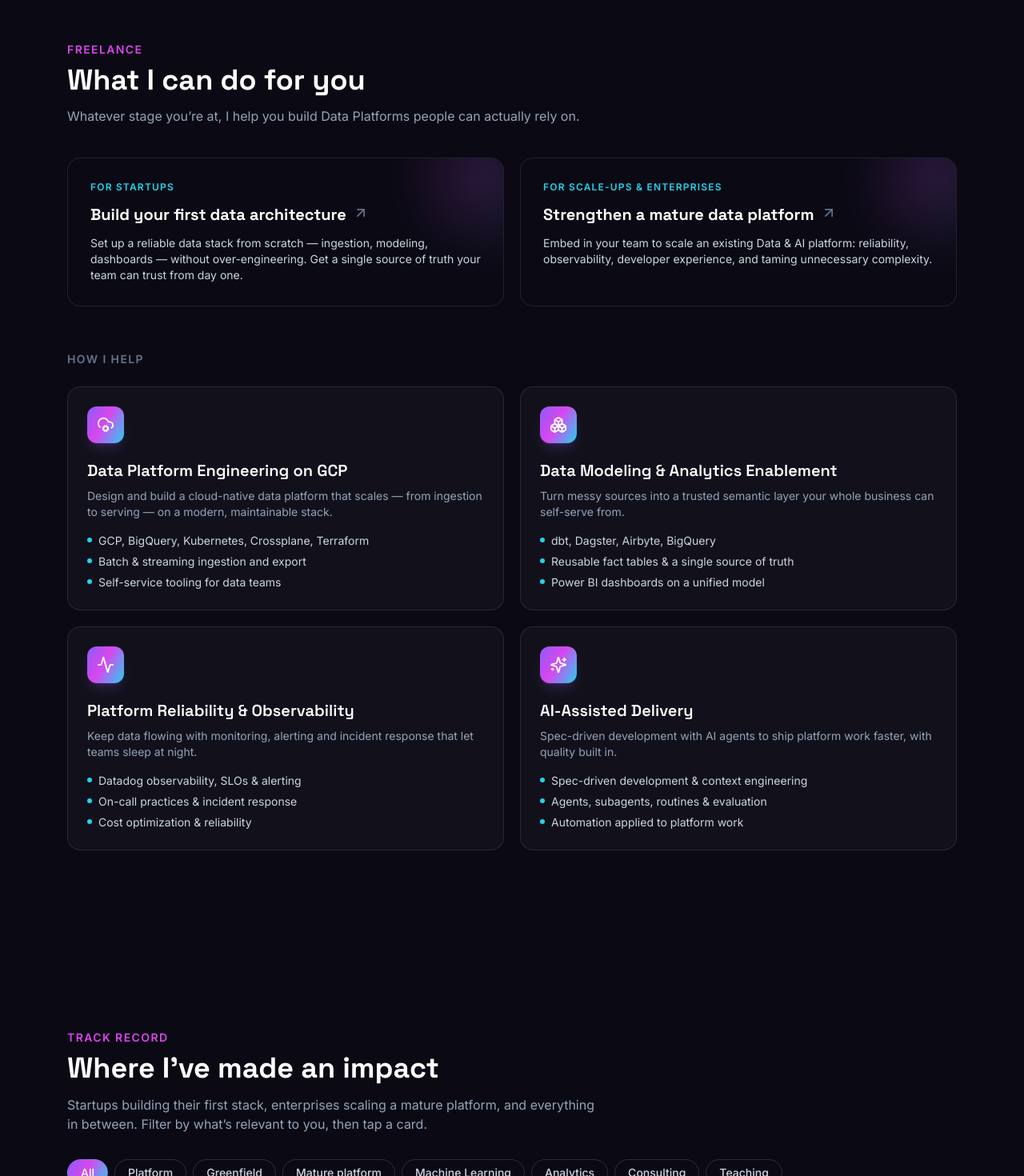
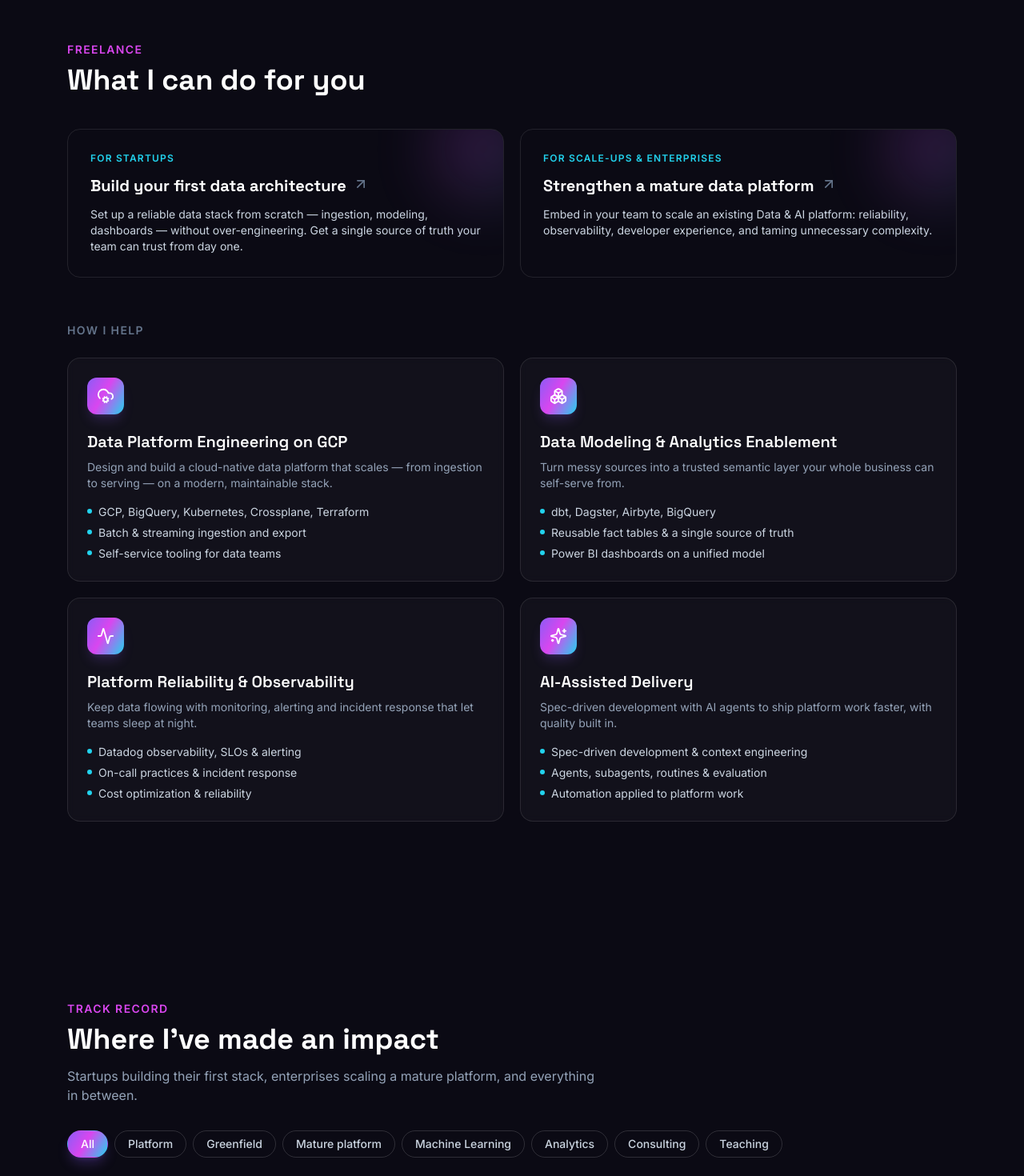
Before and after one commit to xavier-lai/portofolio-xavier, a React (Vite) app in the folder app/: page / in a window 1280 px wide. Shown: the part 2460-3930 px from the top of the page at 80% size. Built offline with nearby package versions, Linux system fonts and the light colour scheme.

Commit message:
chore: minimal tect

```diff
--- a/app/src/components/Services.tsx
+++ b/app/src/components/Services.tsx
@@ -11,10 +11,6 @@ export function Services() {
           Freelance
         </p>
         <RevealHeading text="What I can do for you" className="section-title mt-2" />
-        <p className="mt-3 max-w-2xl text-slate-400">
-          Whatever stage you’re at, I help you build Data Platforms people can actually
-          rely on.
-        </p>
       </Reveal>
 
       {/* Dual value prop: startup vs mature platform */}
--- a/app/src/components/Skills.tsx
+++ b/app/src/components/Skills.tsx
@@ -60,7 +60,7 @@ export function Skills() {
         </p>
         <RevealHeading text="My stack" className="section-title mt-2" />
         <p className="mt-3 max-w-2xl text-slate-400">
-          The tools I build with, day to day. Filter by what matters to your project.
+          The tools I build with, day to day.
         </p>
       </Reveal>
 
--- a/app/src/components/Work.tsx
+++ b/app/src/components/Work.tsx
@@ -127,7 +127,7 @@ export function Work() {
         <RevealHeading text="Where I’ve made an impact" className="section-title mt-2" />
         <p className="mt-3 max-w-2xl text-slate-400">
           Startups building their first stack, enterprises scaling a mature platform, and
-          everything in between. Filter by what’s relevant to you, then tap a card.
+          everything in between.
         </p>
       </Reveal>
 
```
